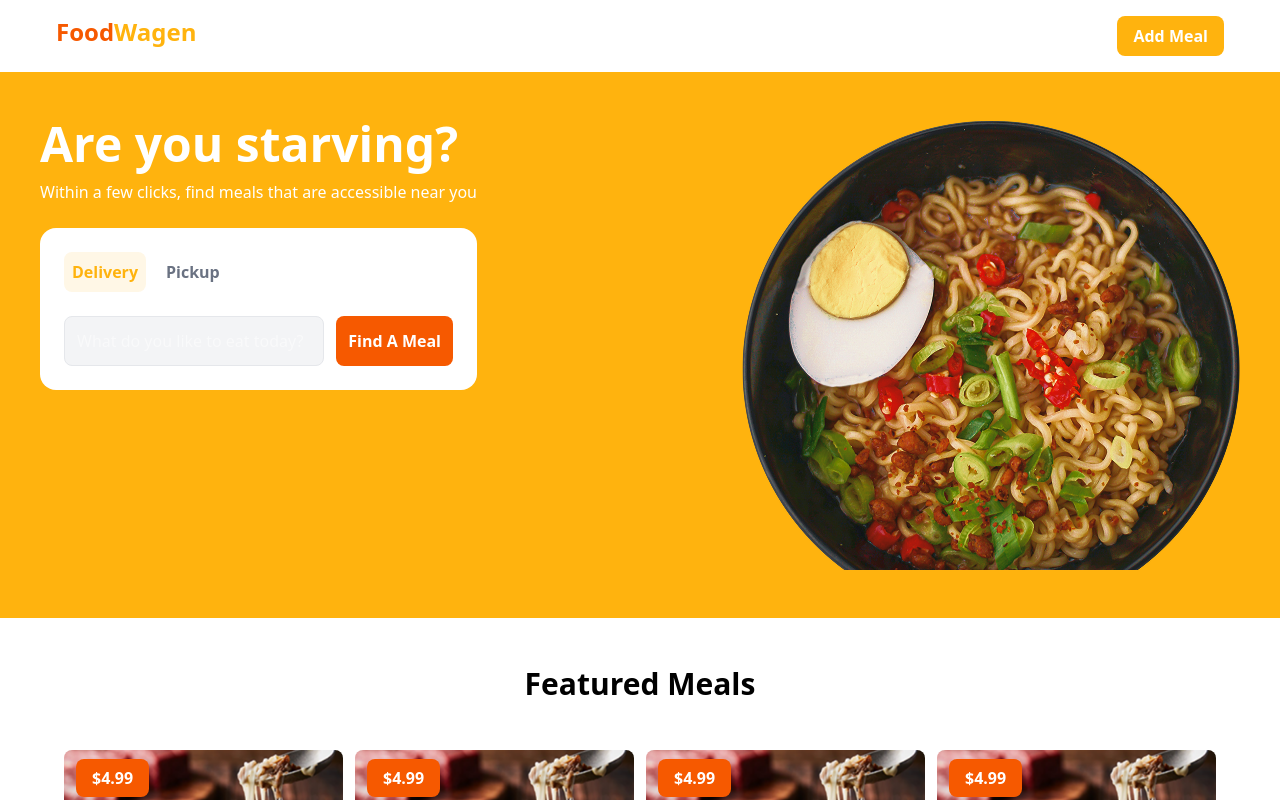
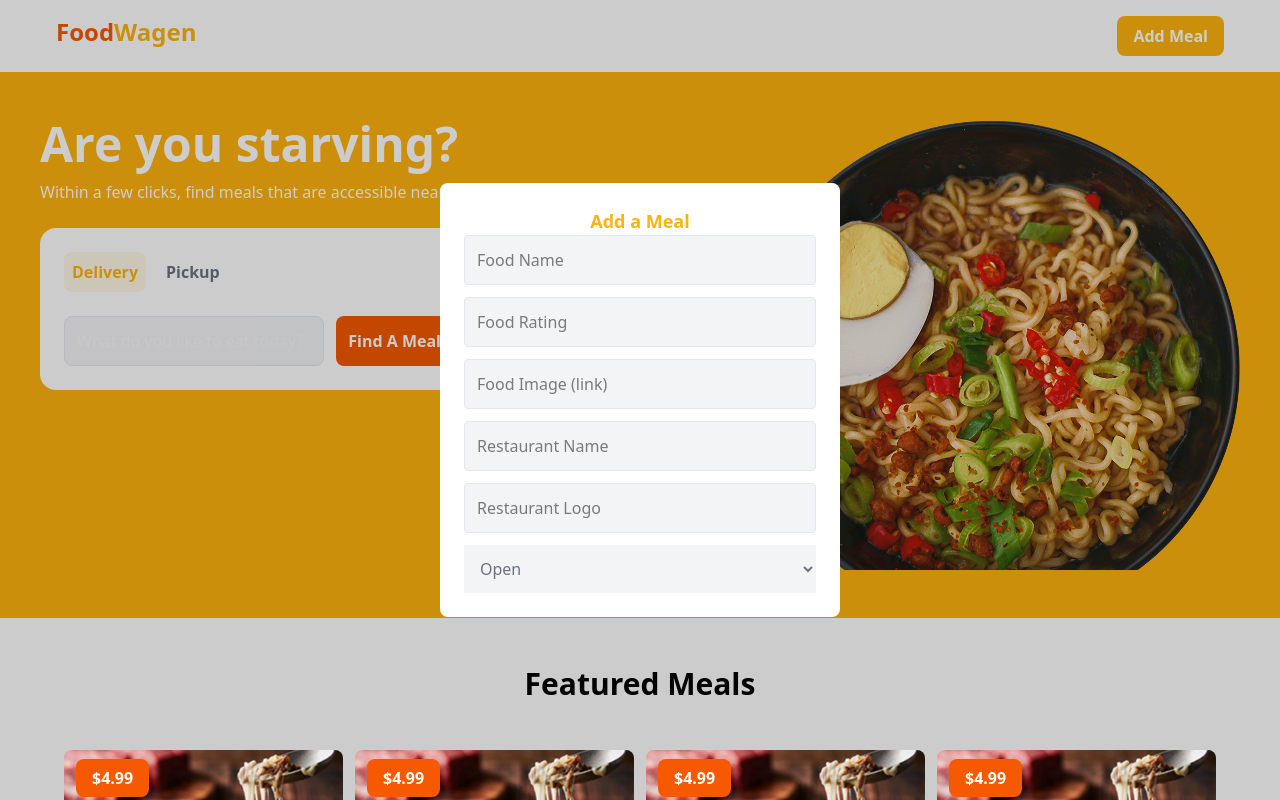
Before and after one commit to yonatan-h/web-assessment, a React (Vite) app: page / in a window 1280 px wide. Shown: the top 800 px of the page. Built offline with nearby package versions, Linux system fonts and the light colour scheme.

Commit message:
add form

```diff
--- /dev/null
+++ b/src/components/add-meal-modal/AddMealModal.tsx
@@ -0,0 +1,72 @@
+import { useState } from "react";
+
+export default function AddMealModal() {
+  const [isOpen, setIsOpen] = useState(true);
+  return (
+    <>
+      <button
+        onClick={() => setIsOpen(true)}
+        className="bg-primary py-2 px-4 rounded-lg text-white font-bold"
+      >
+        Add Meal
+      </button>
+
+      {isOpen && (
+        <div
+          className="fixed bg-black/20 top-0 left-0 bottom-0 right-0 flex justify-center items-center"
+          onClick={() => {
+            setIsOpen(false);
+          }}
+        >
+          <form
+            className="bg-white p-6 rounded-lg w-[400px] relative"
+            onClick={(e) => {
+              e.stopPropagation();
+            }}
+          >
+            <h2 className="text-primary font-bold text-center text-lg">
+              Add a Meal
+            </h2>
+
+            <div className="flex flex-col gap-3">
+              <input
+                type="text"
+                className="p-3 bg-gray-100 border border-gray-200 w-full rounded"
+                placeholder="Food Name"
+              />
+
+              <input
+                type="text"
+                className="p-3 bg-gray-100 border border-gray-200 w-full rounded"
+                placeholder="Food Rating"
+              />
+
+              <input
+                type="text"
+                className="p-3 bg-gray-100 border border-gray-200 w-full rounded"
+                placeholder="Food Image (link)"
+              />
+
+              <input
+                type="text"
+                className="p-3 bg-gray-100 border border-gray-200 w-full rounded"
+                placeholder="Restaurant Name"
+              />
+
+              <input
+                type="text"
+                className="p-3 bg-gray-100 border border-gray-200 w-full rounded"
+                placeholder="Restaurant Logo"
+              />
+
+              <select name="" id="" className="text-gray-500 bg-gray-100 p-3">
+                <option value="">Open</option>
+                <option value="">Close</option>
+              </select>
+            </div>
+          </form>
+        </div>
+      )}
+    </>
+  );
+}
--- a/src/components/home-header/HomeHeader.tsx
+++ b/src/components/home-header/HomeHeader.tsx
@@ -1,3 +1,5 @@
+import AddMealModal from "../add-meal-modal/AddMealModal";
+
 export default function HomeHeader() {
   return (
     <header className=" p-4 max-w-[1200px] mx-auto">
@@ -6,9 +8,7 @@ export default function HomeHeader() {
           <span className="text-secondary">Food</span>
           <span className="text-primary">Wagen</span>
         </a>
-        <button className="bg-primary py-2 px-4 rounded-lg text-white font-bold">
-          Add Meal
-        </button>
+        <AddMealModal/>
       </div>
     </header>
   );
--- /dev/null
+++ b/src/components/modal/Modal.tsx
@@ -0,0 +1,5 @@
+export default function Modal() {
+  return (
+    <div>Modal</div>
+  )
+}
```
